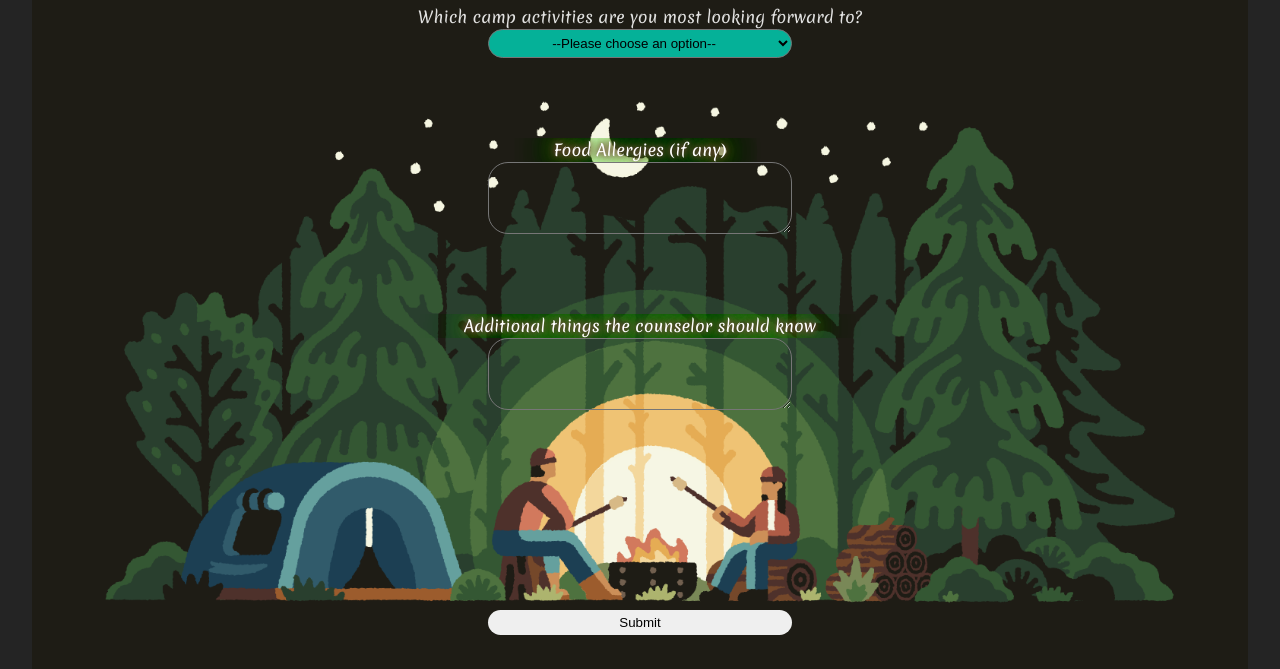
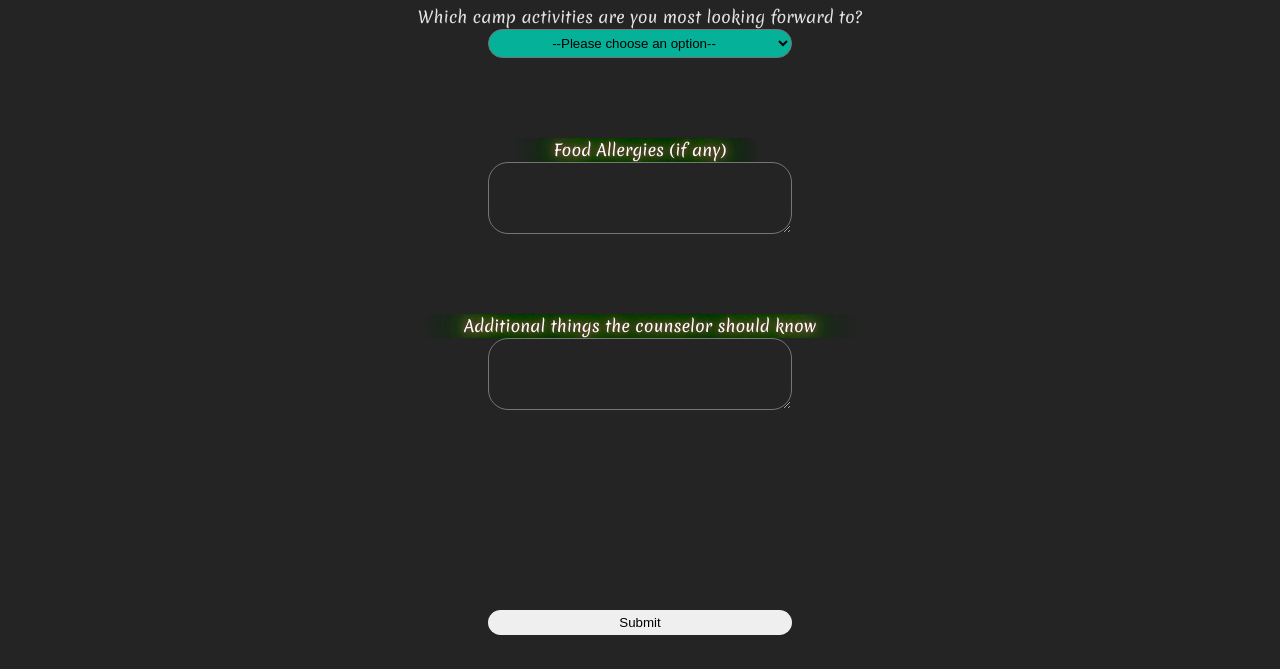
Before and after one commit to CipiVlad/camp_activity_dev_to_challenge, a website built with Vite: page index.html in a window 1280 px wide. Shown: the part 131-800 px from the top of the page. Built offline with nearby package versions, Linux system fonts and the light colour scheme; files whose address does not match are found by name.

Commit message:
ready deployment

```diff
--- a/style.css
+++ b/style.css
@@ -47,7 +47,7 @@ h1 {
 }
 
 #camp-activities-inquiry {
-  background-image: url('./public/img/original-067da4a35217a1f590cc4c5a0e0b4822.png');
+  background-image: url('./public/img/');
   background-repeat: no-repeat;
   background-size: cover;
   width: 100%;
```
Also changed, not shown: public/img/original-067da4a35217a1f590cc4c5a0e0b4822.png (deleted), screenshot.png (deleted).
